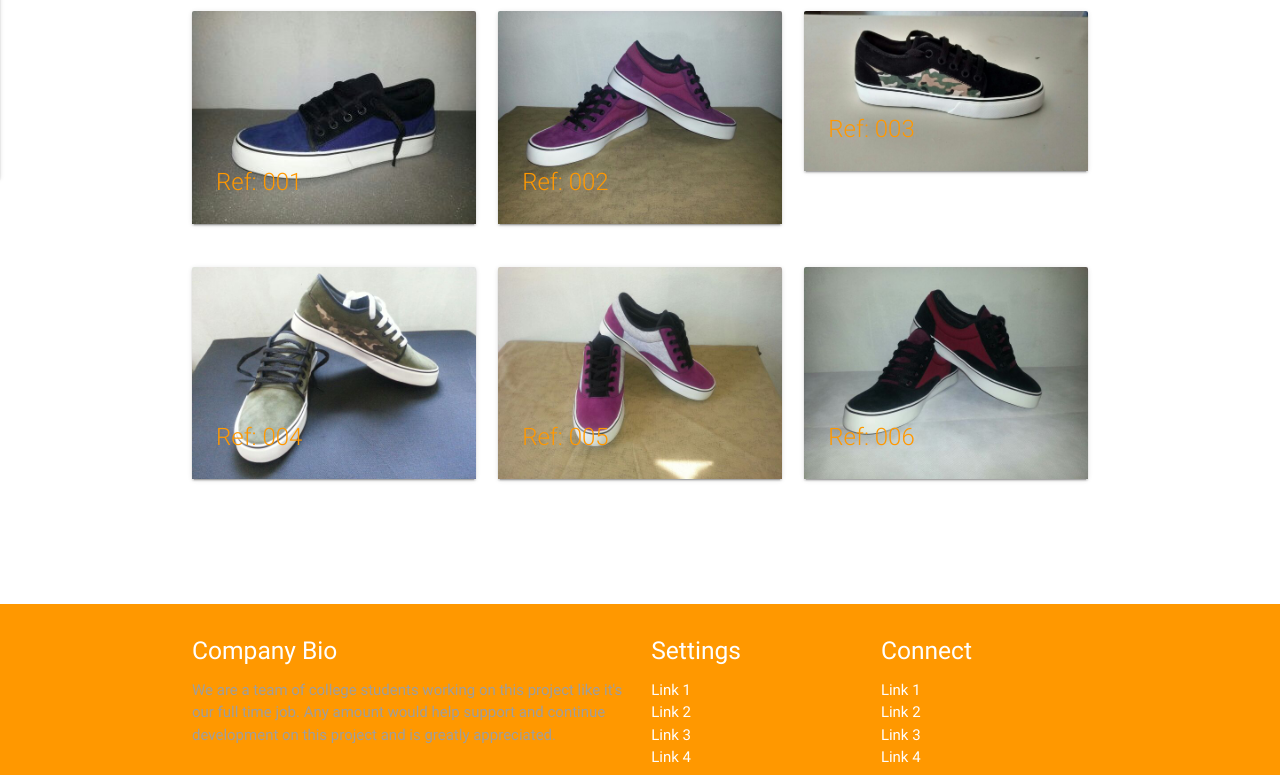
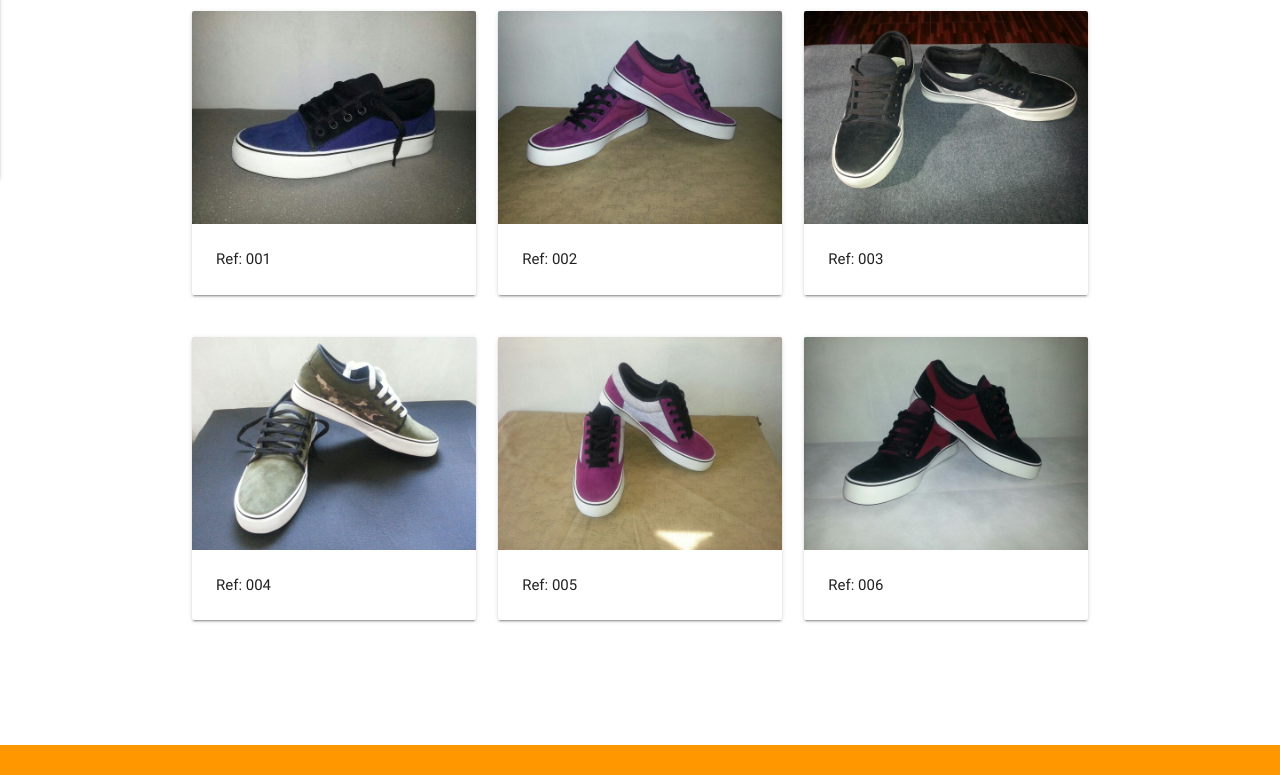
Before and after one commit to jesumarquez/shop-shoes, a website: page public/index.html in a window 1280 px wide. Shown: the part 682-1457 px from the top of the page. Drawn offline with nearby package versions, Linux system fonts and the light colour scheme; files that its build step writes are made by us from their sources.

Commit message:
add card content

```diff
--- a/public/index.html
+++ b/public/index.html
@@ -1,11 +1,12 @@
 <!DOCTYPE html>
 <html lang="en">
+
 <head>
     <!--Import Google Icon Font-->
     <link href="https://fonts.googleapis.com/icon?family=Material+Icons" rel="stylesheet">
-    <link type="text/css" rel="stylesheet" href="app.css"  media="screen,projection">
+    <link type="text/css" rel="stylesheet" href="app.css" media="screen,projection">
     <style>
-        .opa{
+        .opa {
             opacity: 0.6;
         }
     </style>
@@ -13,6 +14,7 @@
     <meta name="viewport" content="width=device-width, initial-scale=1.0">
     <title>Zapatillas</title>
 </head>
+
 <body>
 
     <nav class="light-blue lighten-1" role="navigation">
@@ -52,21 +54,17 @@
     <div class="container">
         <div class="section">
             <h2>Modelos</h2>
+
             <div class="row">
 
                 <div class="col s12 m4">
                     <div class="card">
                         <div class="card-image">
                             <img src="images/zapatilla_001.jpeg">
-                <span class="card-title orange-text ">Ref: 001</span>
                         </div>
-                <!--<div class="card-content">
-                <p>I am a very simple card. I am good at containing small bits of information.
-                I am convenient because I require little markup to use effectively.</p>
+                        <div class="card-content">
+                            <span>Ref: 001</spanp>
                         </div>
-                <div class="card-action">
-                <a href="#">This is a link</a>
-                </div>-->
                     </div>
                 </div>
 
@@ -74,7 +72,9 @@
                     <div class="card">
                         <div class="card-image">
                             <img src="images/zapatilla_002.jpeg">
-                <span class="card-title orange-text ">Ref: 002</span>
+                        </div>
+                        <div class="card-content">
+                            <span>Ref: 002</spanp>
                         </div>
                     </div>
                 </div>
@@ -82,13 +82,16 @@
                 <div class="col s12 m4">
                     <div class="card">
                         <div class="card-image">
-                <img src="images/zapatilla_003.jpeg">
-                <span class="card-title orange-text ">Ref: 003</span>
+                            <img src="images/zapatilla_007.jpeg">
+                        </div>
+                        <div class="card-content">
+                            <span>Ref: 003</spanp>
                         </div>
                     </div>
                 </div>
 
             </div><!--row-->
+
 
 
             <div class="row">
@@ -97,7 +100,9 @@
                     <div class="card">
                         <div class="card-image">
                             <img src="images/zapatilla_004.jpeg">
-                <span class="card-title orange-text ">Ref: 004</span>
+                        </div>
+                        <div class="card-content">
+                            <span>Ref: 004</spanp>
                         </div>
                     </div>
                 </div>
@@ -106,7 +111,9 @@
                     <div class="card">
                         <div class="card-image">
                             <img src="images/zapatilla_005.jpeg">
-                <span class="card-title orange-text ">Ref: 005</span>
+                        </div>
+                        <div class="card-content">
+                            <span>Ref: 005</spanp>
                         </div>
                     </div>
                 </div>
@@ -115,7 +122,9 @@
                     <div class="card">
                         <div class="card-image">
                             <img src="images/zapatilla_006.jpeg">
-                <span class="card-title orange-text ">Ref: 006</span>
+                        </div>
+                        <div class="card-content">
+                            <span>Ref: 006</spanp>
                         </div>
                     </div>
                 </div>
@@ -135,7 +144,8 @@
             <div class="row">
                 <div class="col l6 s12">
                     <h5 class="white-text">Company Bio</h5>
-            <p class="grey-text ">We are a team of college students working on this project like it's our full time job. Any amount would help support and continue development on this project and is greatly appreciated.</p>
+                    <p class="grey-text ">We are a team of college students working on this project like it's our full time job. Any amount would
+                        help support and continue development on this project and is greatly appreciated.</p>
 
 
                 </div>
@@ -180,4 +190,5 @@
     })(jQuery); // end of jQuery name space
     </script>
 </body>
+
 </html>
```
Lines whose indentation alone changed are shown as unchanged.
